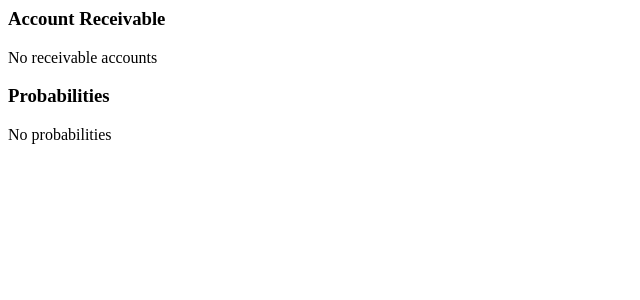
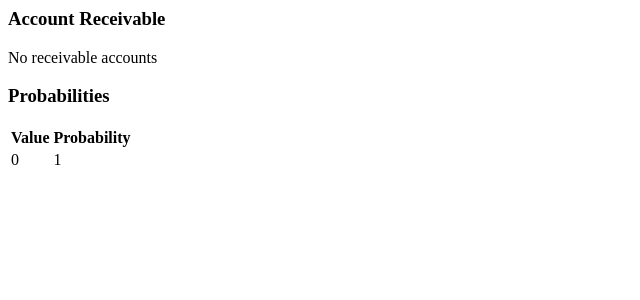
Before and after one commit to joaofelipecb/risk, a Django app: page / in a window 1280 px wide. Shown: the top 300 px of the page, without its empty margins (0-640 px from the left). Run offline with Django 3.2, Linux system fonts and the light colour scheme.

Commit message:
Added the Probability Multiplicity to the view

```diff
--- a/riskApp/p23control/ProbabilityMultiplicity.py
+++ b/riskApp/p23control/ProbabilityMultiplicity.py
@@ -32,7 +32,7 @@ def combination_calculate_value(combination):
 
 def calculate_probabilities(multiplicity):
     calculate = riskApp.p26struct.ProbabilityMultiplicity.CalculateProbabilities(multiplicity)
-    for combination in reversed(multiplicity.combinations):
+    for combination in multiplicity.combinations:
         combination.calculate_probability(calculate)
         calculate.update_lastProbability(combination)
 
--- a/riskApp/p24command/ProbabilityMultiplicity.py
+++ b/riskApp/p24command/ProbabilityMultiplicity.py
@@ -4,7 +4,7 @@ def create_and_append_combination(multiplicity, combinationTuple):
     multiplicity.combinations.append(combination)
 
 def sort_by_value_asc(multiplicity):
-    multiplicity.combinations = sorted(multiplicity.combinations, key = lambda x: x.value)
+    multiplicity.combinations = sorted(multiplicity.combinations, key = lambda x: x.value, reverse = True)
 
 def generate_combinations_tuples_init(calculate):
     accounts = calculate.multiplicity.accounts
--- a/riskApp/templates/riskApp/index.html
+++ b/riskApp/templates/riskApp/index.html
@@ -25,7 +25,7 @@
 				<hgroup>
 					<h1>Probabilities</h1>
 				</hgroup>
-{% if probabilities %}
+{% if probability %}
 				<table>
 					<thead>
 						<tr>
@@ -34,10 +34,10 @@
 						</tr>
 					</thead>
 					<tbody>
-{% for probability in probabilities %}
+{% for combination in probability.combinations %}
 						<tr>
-							<td>{{ probability.value }}</td>
-							<td>{{ probability.probability </td>
+							<td>{{ combination.value }}</td>
+							<td>{{ combination.probabilityAccumulated }} </td>
 						</tr>
 {% endfor %}
 					</tbody>
--- a/riskApp/views.py
+++ b/riskApp/views.py
@@ -1,9 +1,13 @@
 from django.http import HttpResponse
 from django.shortcuts import render
 from .models import AccountReceivable
+import riskApp.p26struct.ProbabilityMultiplicity
 
 def index(request):
     receivables = AccountReceivable.objects.all()
+    probability = riskApp.p26struct.ProbabilityMultiplicity.ProbabilityMultiplicity(receivables)
+    probability.calculate()
     escope = {}
     escope['receivables'] = receivables
+    escope['probability'] = probability
     return render(request, "riskApp/index.html", escope)
```
